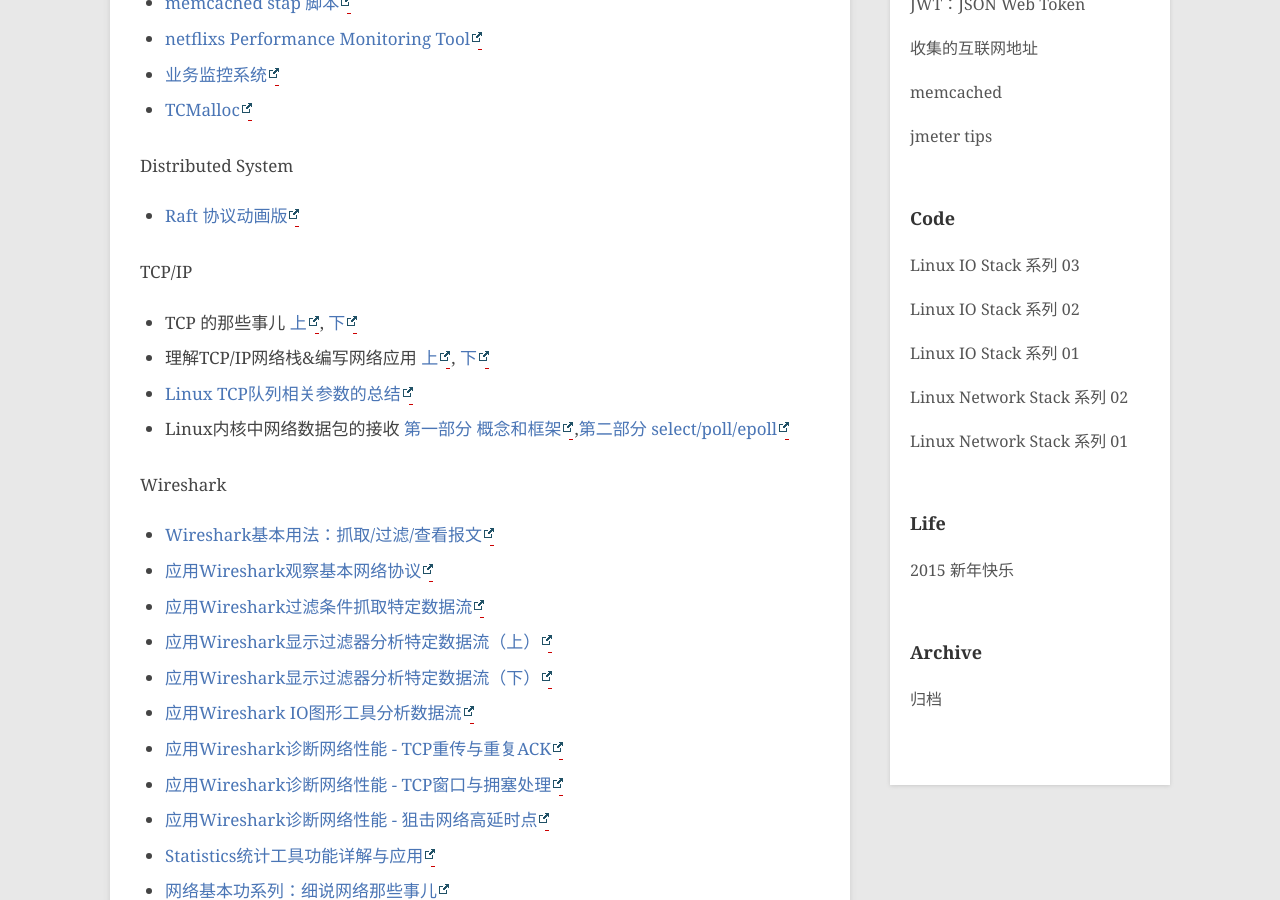
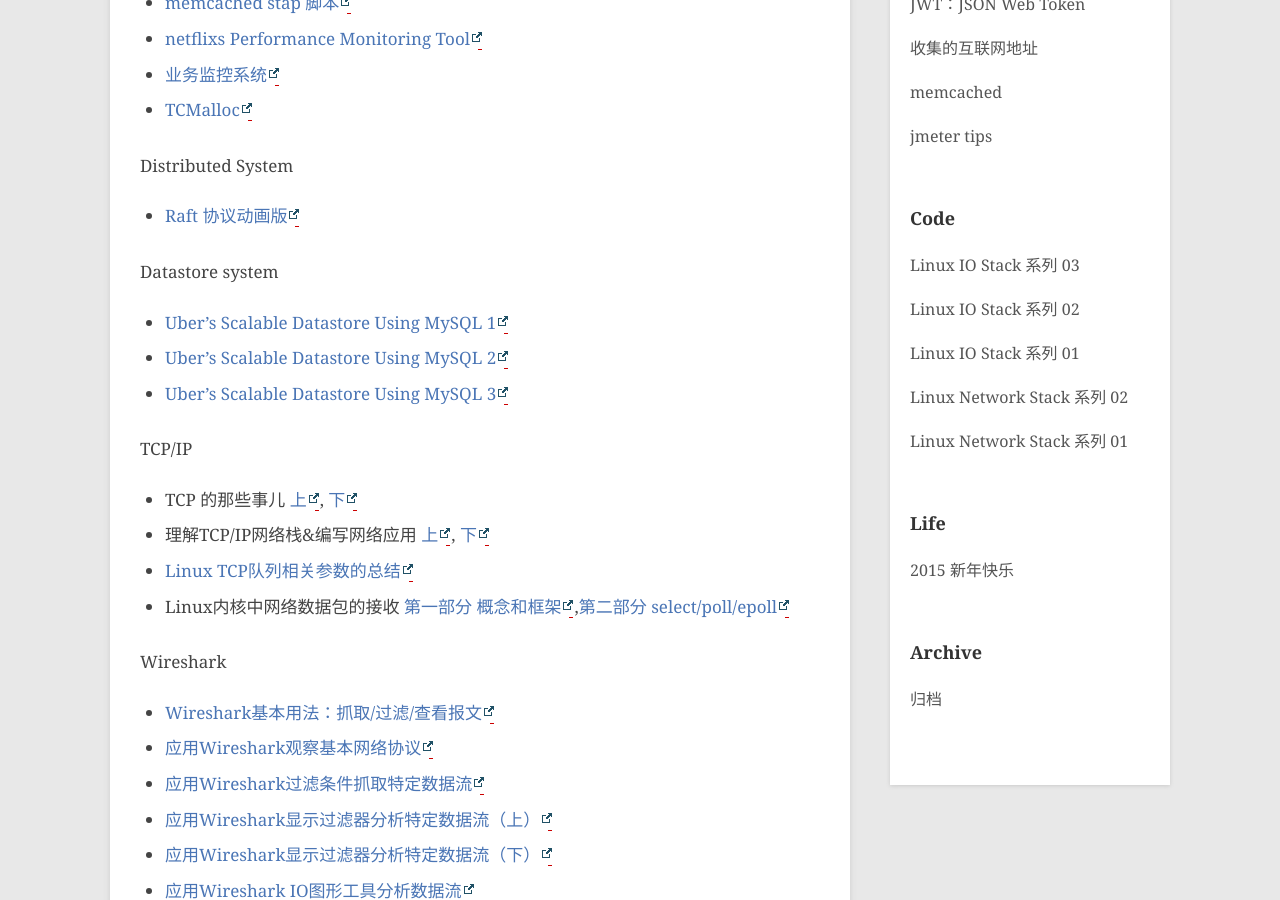
Before and after one commit to hushi55/hushi55.github.io, a Jekyll site: the page built from _posts/blog/2015-01-30-blogs.md, in a window 1280 px wide and 900 px high, scrolled down 554 px. Built offline with Jekyll 4.4.1, drawn with Linux system fonts in a browser that asks for light colours; Markdown is read by kramdown in place of the engine named in the settings; comment, search, counter and statistics services are not loaded.

Commit message:
add uber's schemaless datastore system blog

```diff
--- a/_posts/blog/2015-01-30-blogs.md
+++ b/_posts/blog/2015-01-30-blogs.md
@@ -23,6 +23,12 @@
 Distributed System
 
 - [Raft 协议动画版](http://thesecretlivesofdata.com/raft/)
+
+Datastore system
+
+- [Uber's Scalable Datastore Using MySQL 1](https://eng.uber.com/schemaless-part-one/)
+- [Uber's Scalable Datastore Using MySQL 2](https://eng.uber.com/schemaless-part-two/)
+- [Uber's Scalable Datastore Using MySQL 3](https://eng.uber.com/schemaless-part-three/)
 
 
 TCP/IP
```
